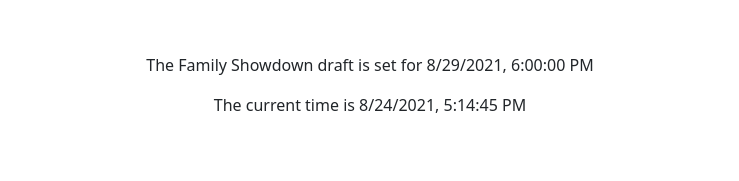
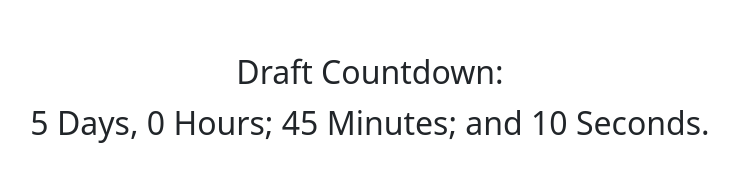
Before and after one commit to AGiesey/family-showdown, a Vue app: page / in a window 1280 px wide. Shown: the part 359-540 px from the top of the page, without its empty margins (270-1009 px from the left). Built offline with nearby package versions, Linux system fonts and the light colour scheme.

Commit message:
Added a draft timer

```diff
--- a/package.json
+++ b/package.json
@@ -11,6 +11,7 @@
     "@popperjs/core": "^2.9.3",
     "bootstrap": "^5.1.0",
     "core-js": "^3.6.5",
+    "moment": "^2.29.1",
     "vue": "^2.6.11"
   },
   "devDependencies": {
--- a/src/components/DraftTimer.vue
+++ b/src/components/DraftTimer.vue
@@ -1,48 +1,49 @@
 <template>
   <div>
-    <!-- <h2>Draft Countdown:</h2> -->
-    <!-- <p class="counter">{{countDownTime.toLocaleString('en-US')}}</p> -->
-    <p>The Family Showdown draft is set for {{draftTime.toLocaleString('en-US')}}</p>
-    <p>The current time is {{currentTime.toLocaleString('en-US')}}</p>
+    <h2>Draft Countdown:</h2>
+    <p class="counter">{{countdown}}.</p>
   </div>
 </template>
 
 <script>
+import moment from 'moment';
+
 export default {
   name: 'DraftTimer',
   data() {
     return {
-      draftTime: new Date('August 29, 2021 06:00:00 pm'),
-      currentTime: new Date(),
+      draftTime: moment('August 29, 2021 06:00:00 pm'),
+      countdown: 0,
+      cancelInterval: false
     }
   },
-  // computed: {
-  //   countDownTime: {
-  //     get: function() {
-
-  //       return this.draftTime - this.currentTime
-  //     },
-  //     set: function(now) {
-  //       this.currentTime = now;
-  //     }
-  //   }
-  // },
-  // methods: {
-  //   countDownTimer() {
-  //     setTimeout(() => {
-  //       this.countDownTime = this.draftTime - Date.now();
-  //     }, 1000)
-  //   }
-  // },
-  // mounted: function() {
-  //   this.countDownTimer()
-  // }
+  methods: {
+    getDurationString() {
+      const now = moment();
+      const duration = moment.duration(this.draftTime - now, 'milliseconds');
+      return `${duration.days()} Days, ${duration.hours()} Hours; ${duration.minutes()} Minutes; and ${duration.seconds()} Seconds`
+    },
+    startCountdown() {
+     this.cancelInterval = setInterval(() => {
+        this.countdown = this.getDurationString();
+      }, 1000)
+    }
+  },
+  mounted: function() {
+    this.countdown = moment(this.draftTime).fromNow();
+    this.startCountdown();
+  },
+  unmounted: function() {
+    if (this.cancelInterval) {
+      this.cancelInterval();
+    }
+  }
 }
 </script>
 
 <!-- Add "scoped" attribute to limit CSS to this component only -->
 <style scoped>
   .counter {
-    font-size: 5em;
+    font-size: 2em;
   }
 </style>
```
Also changed, not shown: 1 other file (tests, documents, lock files or other folders).
